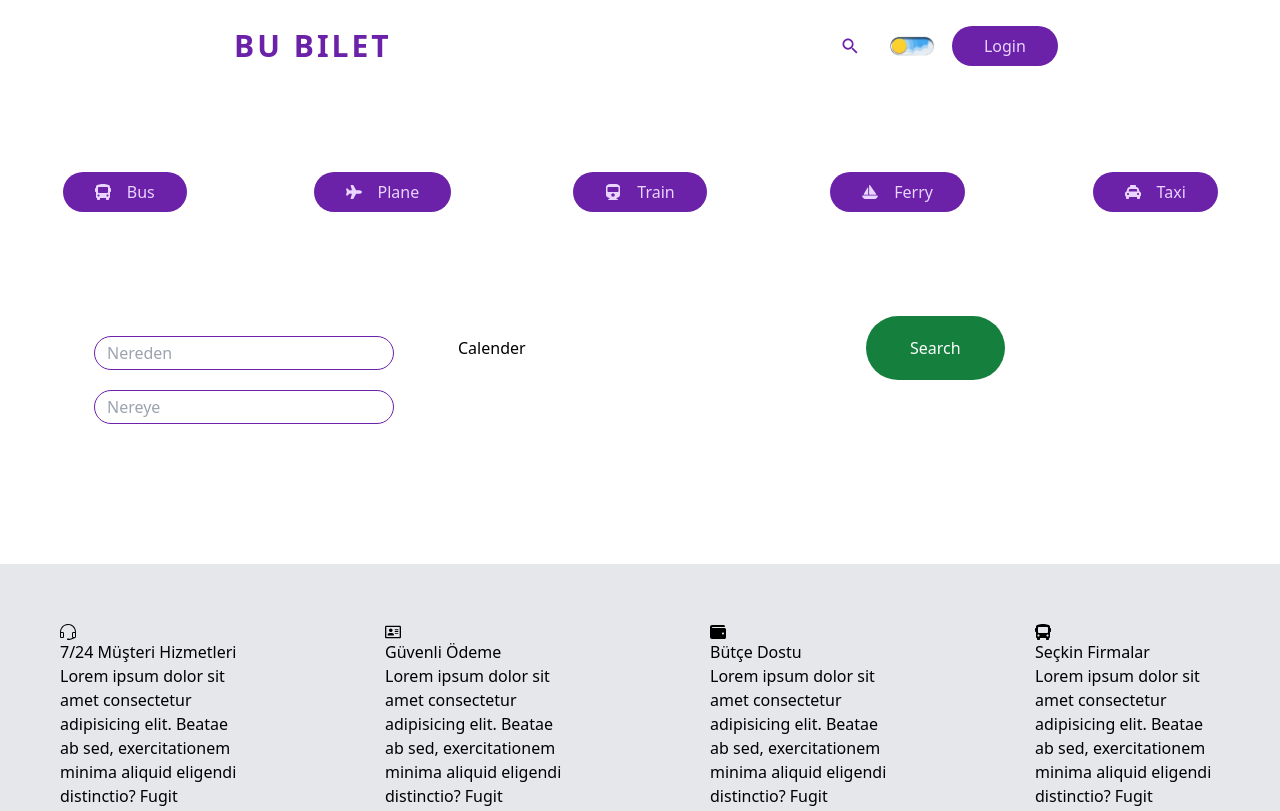
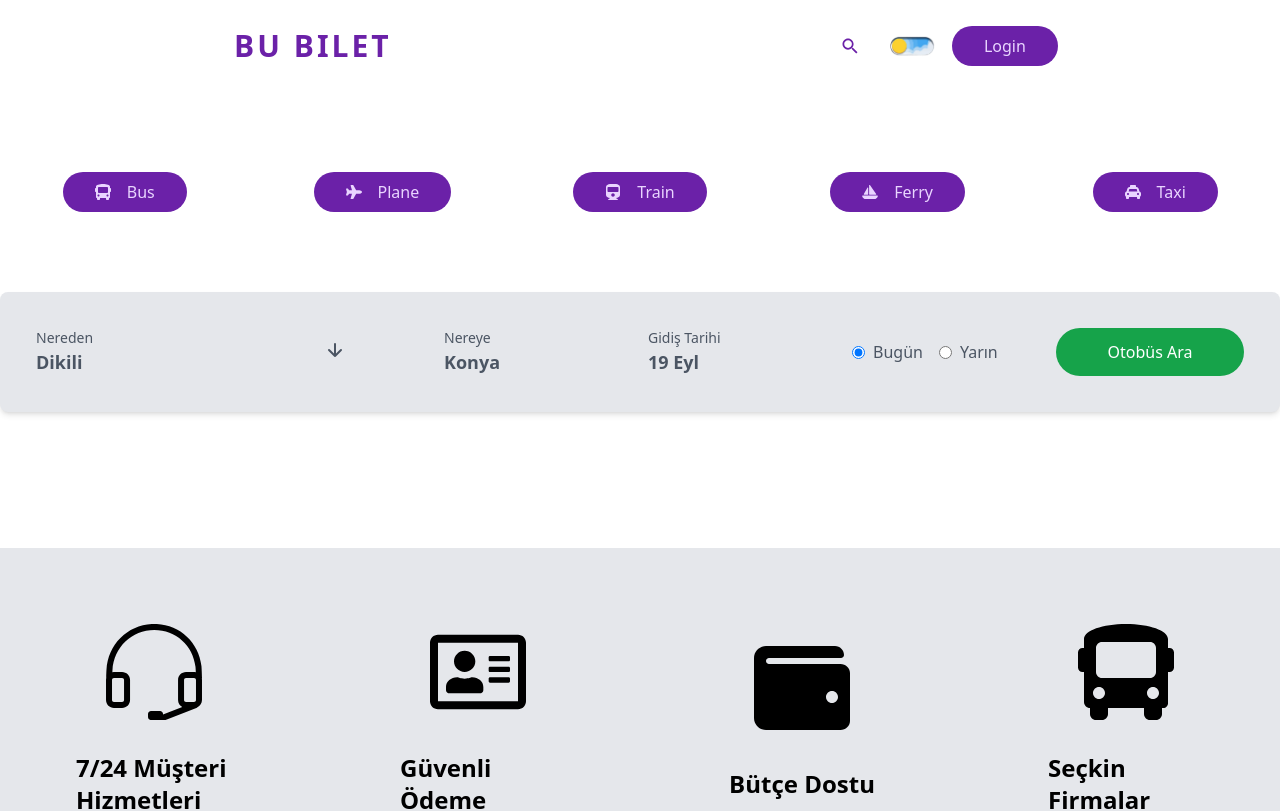
Before and after one commit to dilsad-erdogan/buy-tickets, a React (Vite) app in the folder client/: page / in a window 1280 px wide. Shown: the top 811 px of the page. Built offline with nearby package versions, Linux system fonts and the light colour scheme.

Commit message:
last changes

```diff
--- a/client/src/components/Footer/Footer.jsx
+++ b/client/src/components/Footer/Footer.jsx
@@ -26,7 +26,6 @@ const FooterLinks = [
 const Footer = () => {
   return (
     <div className="dark:bg-gray-800 dark:text-white mt-auto">
-        <div className="container">
         <div className="grid md:grid-cols-3 pb-6 pt-5">
             {/* Details sections */}
             <div className="py-8 px-4">
@@ -75,7 +74,6 @@ const Footer = () => {
             </div>
         </div>
     </div>
-    </div>
   )
 }
 
--- a/client/src/components/Product/Product.jsx
+++ b/client/src/components/Product/Product.jsx
@@ -22,7 +22,7 @@ const ProductData = [
     },
     {
         id: 4,
-        icon: <FaBus ></FaBus>,
+        icon: <FaBus></FaBus>,
         title: "Seçkin Firmalar",
         description: "Lorem ipsum dolor sit amet consectetur adipisicing elit. Beatae ab sed, exercitationem minima aliquid eligendi distinctio? Fugit repudiandae numquam hic quo recusandae.",
     },
@@ -31,12 +31,12 @@ const ProductData = [
 const Product = () => {
   return (
     <div className="mb-10">
-        <div className="grid grid-cols-1 sm:grid-cols-2 md:grid-cols-4 gap-5 place-items-center bg-gray-200 dark:bg-gray-600">
+        <div className="grid grid-cols-1 sm:grid-cols-2 md:grid-cols-4 gap-4 place-items-center bg-gray-200 dark:bg-gray-600">
             {ProductData.map((data) => (
                 <div key={data.id} className="p-10 m-5">
-                    {data.icon}
-                    <h1>{data.title}</h1>
-                    <p>{data.description}</p>
+                    <div className="text-8xl p-4 flex justify-center">{data.icon}</div>
+                    <h1 className="text-2xl font-bold p-4 flex justify-center">{data.title}</h1>
+                    <p className="p-4 flex text-center">{data.description}</p>
                 </div>
             ))}
         </div>
--- a/client/src/components/Tickets/Tickets.jsx
+++ b/client/src/components/Tickets/Tickets.jsx
@@ -33,6 +33,11 @@ const Vehicles = [
 const Tickets = () => {
   const [clickedButton, setClickedButton] = useState(null);
 
+  const [from, setFrom] = useState("Dikili");
+  const [to, setTo] = useState("Konya");
+  const [date, setDate] = useState("19 Eyl");
+  const [isToday, setIsToday] = useState(true);
+
   const handleClick = (name) => {
     setClickedButton(name);
   };
@@ -40,7 +45,7 @@ const Tickets = () => {
   const searchClick = () => {};
 
   return (
-    <div className="container my-14 md:mt-20">
+    <div className="my-14 md:mt-20">
         <div className="grid grid-cols-2 lg:grid-cols-5 gap-2 gap-y-8">
             {Vehicles.map((vehicle) => (
                 <div key={vehicle.id} className="flex justify-center">
@@ -52,30 +57,57 @@ const Tickets = () => {
             ))}
         </div>
 
-        <div className="pt-10 justify-center items-center flex">
-            <div className="gap-6 grid grid-cols-1 sm:grid-cols-3">
-                <div className="p-8 m-8 mr-0 pr-0 gap-6">
-                    <div className="m-5">
-                        <input type="text" placeholder="Nereden" className="w-[300px] transition-all duration-300 rounded-full border border-purple-800 px-3 py-1 focus:outline-none dark:border-purple-200 dark:bg-gray-800 group-hover:dark:bg-gray-700" />
-                    </div>
-                    <div className="m-5">
-                        <input type="text" placeholder="Nereye" className="w-[300px] transition-all duration-300 rounded-full border border-purple-800 px-3 py-1 focus:outline-none dark:border-purple-200 dark:bg-gray-800 group-hover:dark:bg-gray-700" />
-                    </div>
-                </div>
+        <div className="flex justify-center items-center py-20">
+          <div className="bg-gray-200 dark:bg-gray-600 rounded-lg shadow-md items-center px-4 py-4">
+            <div className="p-5 grid grid-cols-1 lg:grid-cols-6 gap-4">
+              {/* Nereden */}
+              <div className="flex flex-col text-center md:text-left">
+                <span className="text-sm text-gray-600 dark:text-gray-200">Nereden</span>
+                <input type="text" className="text-lg font-semibold text-gray-600 dark:text-gray-200 bg-gray-200 dark:bg-gray-600" placeholder={from} value={from} onChange={(e) => {setFrom(e.target.value)}} />
+              </div>
 
-                <div className="py-8 my-8">
-                    <div className="m-5">Calender</div>
-                </div>
+              {/* Arrows (Swap) */}
+              <div className="flex justify-center items-center">
+                <button className="text-gray-600 dark:text-gray-200">
+                  <svg xmlns="http://www.w3.org/2000/svg" fill="none" viewBox="0 0 24 24" strokeWidth="2" stroke="currentColor" className="w-6 h-6">
+                    <path strokeLinecap="round" strokeLinejoin="round" d="M19 10l-6 6m0 0l-6-6m6 6V4" />
+                  </svg>
+                </button>
+              </div>
 
-                <div className="p-8 m-8 pl-0 ml-0 max-w-[400px]">
-                    <button onClick={() => searchClick()} className="text-white bg-green-700 dark:text-gray-800 dark:bg-green-100 cursor-pointer duration-300 py-2 px-8 rounded-full relative z-10">
-                        <p className="m-3">Search</p>
-                    </button>
-                </div>
+              {/* Nereye */}
+              <div className="flex flex-col text-center md:text-left">
+                <span className="text-sm text-gray-600 dark:text-gray-200">Nereye</span>
+                <input type="text" className="text-lg font-semibold text-gray-600 dark:text-gray-200 bg-gray-200 dark:bg-gray-600" placeholder={to} value={to} onChange={(e) => {setTo(e.target.value)}} />
+              </div>
+
+              {/* Gidiş Tarihi */}
+              <div className="flex flex-col text-center md:text-left">
+                <span className="text-sm text-gray-600 dark:text-gray-200">Gidiş Tarihi</span>
+                <span className="text-lg font-semibold text-gray-600 dark:text-gray-200">{date}</span>
+              </div>
+
+              {/* Bugün/Yarın Radyo Seçimi */}
+              <div className="flex items-center gap-4">
+                <label className="flex items-center space-x-2">
+                  <input type="radio" name="day" value="today" checked={isToday} onChange={() => setIsToday(true)} className="form-radio text-green-600" />
+                  <span className="text-gray-600 dark:text-gray-200">Bugün</span>
+                </label>
+                <label className="flex items-center space-x-2">
+                  <input type="radio" name="day" value="tomorrow" checked={!isToday} onChange={() => setIsToday(false)} className="form-radio text-green-600" />
+                  <span className="text-gray-600 dark:text-gray-200">Yarın</span>
+                </label>
+              </div>
+
+              {/* Otobüs Ara Butonu */}
+              <button className="bg-green-600 text-white py-2 px-6 rounded-full hover:bg-green-700" onClick={() => searchClick}>
+                Otobüs Ara
+              </button>
             </div>
+          </div>
         </div>
     </div>
   )
 }
 
-export default Tickets
+export default Tickets;
```
Lines whose indentation alone changed are shown as unchanged.
